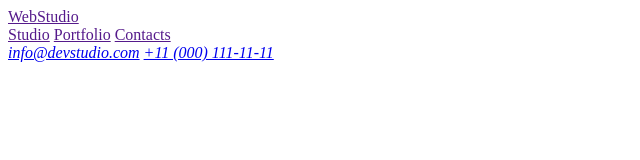
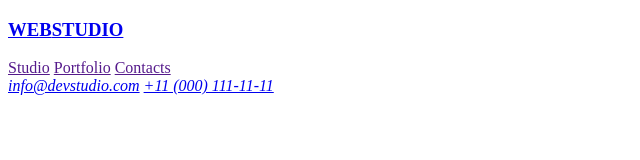
Before and after one commit to IuriiHaks/goit-markup-hw-01, a plain HTML site: page index.html in a window 1280 px wide. Shown: the whole page, without its empty margins (0-640 px from the left). Drawn offline with Linux system fonts and the light colour scheme.

Commit message:
add index file

```diff
--- a/index.html
+++ b/index.html
@@ -12,7 +12,9 @@
     <header>
         <section>
             <div>
-                <a href="">Web<span>Studio</span></a>
+                <h3>
+                    <a href="./index.html">WEB<span>STUDIO</span></a>
+                </h3>
             </div>
             <div>
                 <nav>
```
